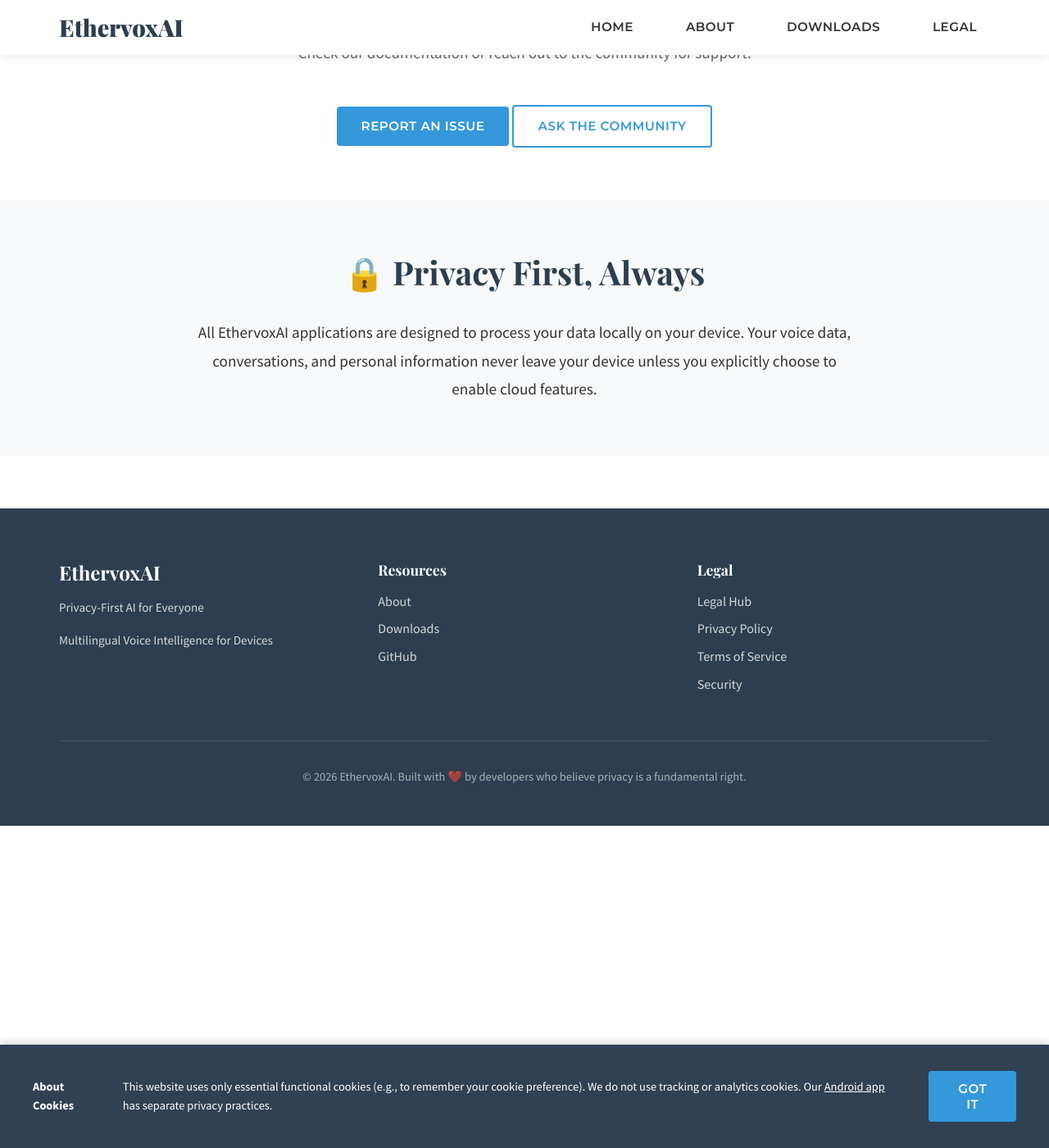
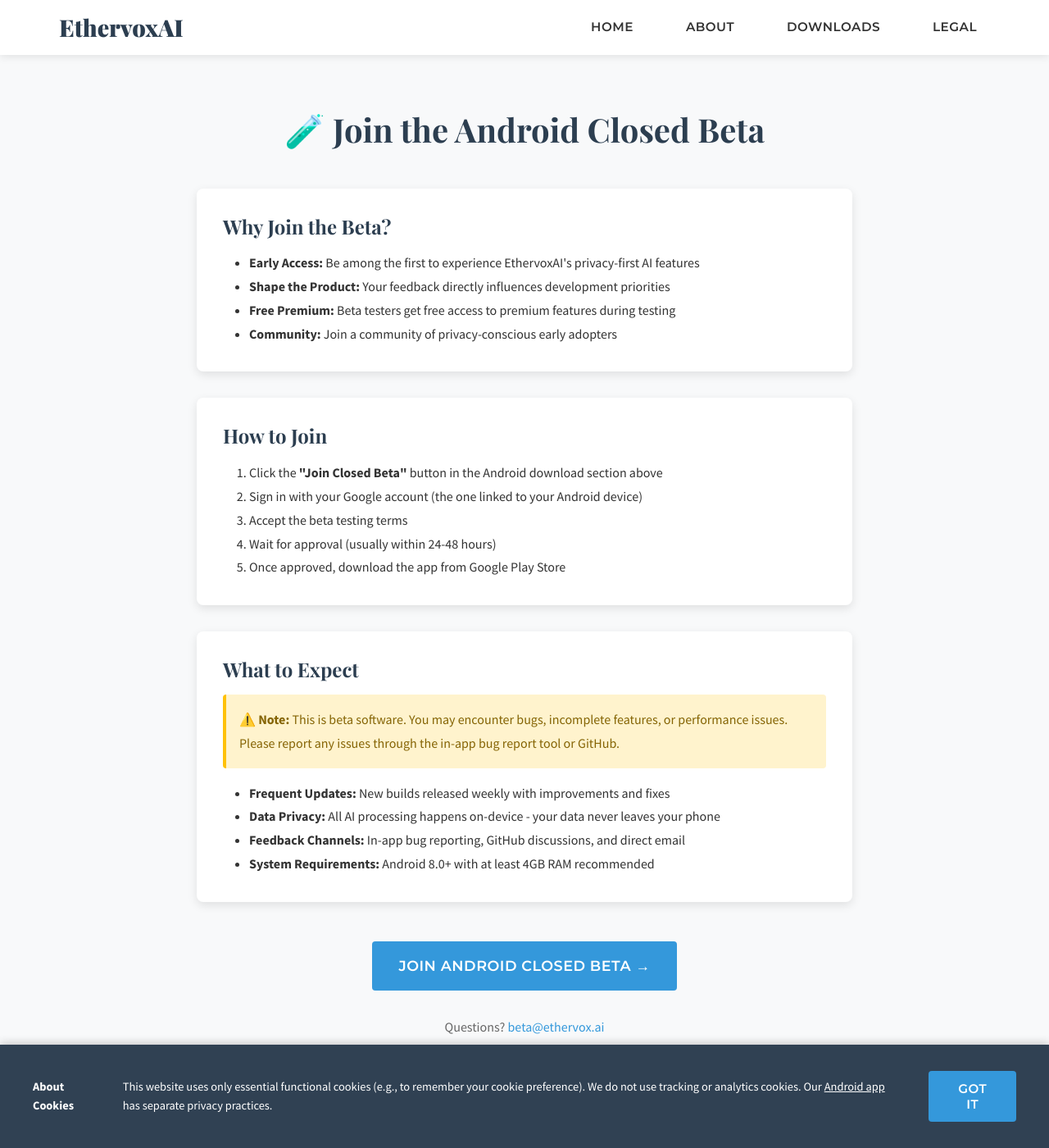
Before and after one commit to ethervox-ai/.github, a Jekyll site: the page built from downloads.html, in a window 1280 px wide and 1400 px high, scrolled down 4592 px. Shown: the whole window at 82% size. Built offline with Jekyll 4.4.1, drawn with Linux system fonts in a browser that asks for light colours; some of the changed text lies outside the part shown.

Commit message:
Add real Play Store and closed beta links

```diff
--- a/downloads.html
+++ b/downloads.html
@@ -25,10 +25,21 @@
                         <img src="{{ '/assets/images/qr-android-placeholder.svg' | relative_url }}" alt="Android QR Code - Placeholder">
                     </div>
                     <p class="text-light">Scan the QR code or use the link below</p>
+
+                    <!-- Closed Beta Section -->
+                    <div style="background: linear-gradient(135deg, #667eea 0%, #764ba2 100%); padding: 1rem; border-radius: 8px; margin-bottom: 1rem;">
+                        <p style="color: white; font-weight: bold; margin-bottom: 0.5rem;">🚀 Closed Beta Now Available!</p>
+                        <a href="https://play.google.com/apps/testing/ai.ethervox.friendomine" class="btn" style="background: white; color: #667eea; width: 100%; margin: 0.5rem 0;" target="_blank" rel="noopener">
+                            Join Closed Beta
+                        </a>
+                        <p style="color: rgba(255,255,255,0.9); font-size: 0.85rem; margin-top: 0.5rem; margin-bottom: 0;">
+                            Limited spots available. Requires Google account.
+                        </p>
+                    </div>
+
                     <div class="download-links">
-                        <a href="#" class="btn btn-primary" onclick="return false;">
+                        <a href="https://play.google.com/store/apps/details?id=ai.ethervox.friendomine" class="btn btn-primary" target="_blank" rel="noopener">
                             Google Play Store
-                            <span class="placeholder-badge">Coming Soon</span>
                         </a>
                         <a href="#" class="btn btn-secondary" onclick="return false;">
                             Direct Download (APK)
@@ -36,8 +47,8 @@
                         </a>
                     </div>
                     <p class="text-light mt-md" style="font-size: 0.9rem;">
-                        <strong>Version:</strong> <span class="placeholder-badge" style="margin-left: 0;">TBD</span><br>
-                        <strong>Min. Android:</strong> <span class="placeholder-badge" style="margin-left: 0;">TBD</span>
+                        <strong>Beta Version:</strong> Check Play Store<br>
+                        <strong>Min. Android:</strong> 8.0 (API 26)
                     </p>
                 </div>
 
@@ -233,6 +244,55 @@
     </div>
 </section>
 
+<section class="section section-alt">
+    <div class="container">
+        <h2 class="text-center mb-lg">🧪 Join the Android Closed Beta</h2>
+
+        <div style="max-width: 800px; margin: 0 auto;">
+            <div class="feature-card mb-md">
+                <h3>Why Join the Beta?</h3>
+                <ul style="padding-left: var(--spacing-md); line-height: 1.8;">
+                    <li><strong>Early Access:</strong> Be among the first to experience EthervoxAI's privacy-first AI features</li>
+                    <li><strong>Shape the Product:</strong> Your feedback directly influences development priorities</li>
+                    <li><strong>Free Premium:</strong> Beta testers get free access to premium features during testing</li>
+                    <li><strong>Community:</strong> Join a community of privacy-conscious early adopters</li>
+                </ul>
+            </div>
+
+            <div class="feature-card mb-md">
+                <h3>How to Join</h3>
+                <ol style="padding-left: var(--spacing-md); line-height: 1.8;">
+                    <li>Click the <strong>"Join Closed Beta"</strong> button in the Android download section above</li>
+                    <li>Sign in with your Google account (the one linked to your Android device)</li>
+                    <li>Accept the beta testing terms</li>
+                    <li>Wait for approval (usually within 24-48 hours)</li>
+                    <li>Once approved, download the app from Google Play Store</li>
+                </ol>
+            </div>
+
+            <div class="feature-card">
+                <h3>What to Expect</h3>
+                <div style="background: #fff3cd; border-left: 4px solid #ffc107; padding: 1rem; border-radius: 4px; margin-bottom: 1rem;">
+                    <p style="margin: 0; color: #856404;"><strong>⚠️ Note:</strong> This is beta software. You may encounter bugs, incomplete features, or performance issues. Please report any issues through the in-app bug report tool or GitHub.</p>
+                </div>
+                <ul style="padding-left: var(--spacing-md); line-height: 1.8;">
+                    <li><strong>Frequent Updates:</strong> New builds released weekly with improvements and fixes</li>
+                    <li><strong>Data Privacy:</strong> All AI processing happens on-device - your data never leaves your phone</li>
+                    <li><strong>Feedback Channels:</strong> In-app bug reporting, GitHub discussions, and direct email</li>
+                    <li><strong>System Requirements:</strong> Android 8.0+ with at least 4GB RAM recommended</li>
+                </ul>
+            </div>
+
+            <div class="text-center mt-lg">
+                <a href="https://play.google.com/apps/testing/ai.ethervox.friendomine" class="btn btn-primary" style="font-size: 1.1rem; padding: 1rem 2rem;" target="_blank" rel="noopener">
+                    Join Android Closed Beta →
+                </a>
+                <p class="text-light mt-md">Questions? <a href="mailto:beta@ethervox.ai">beta@ethervox.ai</a></p>
+            </div>
+        </div>
+    </div>
+</section>
+
 <section class="section">
     <div class="container text-center">
         <h2 class="mb-md">Need Help?</h2>
```
